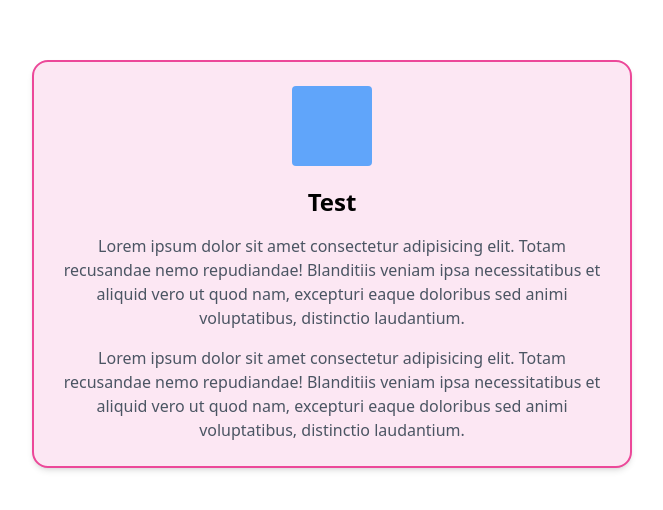
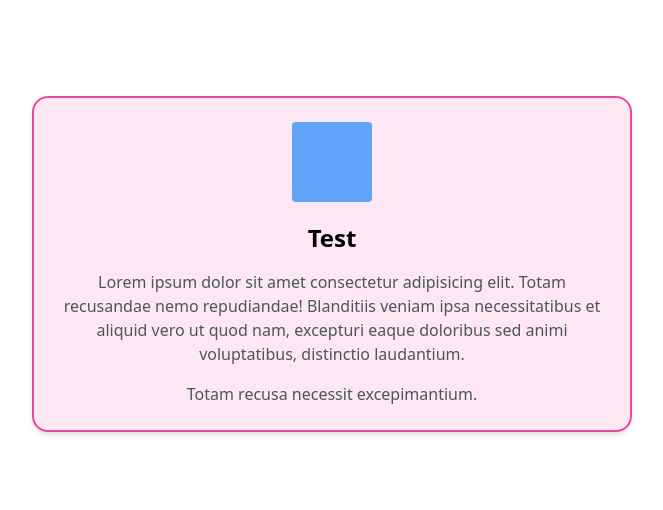
Before and after one commit to howa9999-coder/testWithTailwind, a plain HTML site: page index.html in a window 1280 px wide. Shown: the part 136-646 px from the top of the page, without its empty margins (308-971 px from the left). Drawn offline with nearby package versions, Linux system fonts and the light colour scheme.

Commit message:
Update index.html

```diff
--- a/index.html
+++ b/index.html
@@ -7,11 +7,11 @@
 </head>
 <body>
     <div class="flex flex-col items-center justify-center min-h-screen">
-        <div class="p-6 sm:bg-pink-100 border-2 border-black sm:border-pink-500 bg-pink-200 sm:w-[600px] w-[400px] sm:rounded-2xl rounded-lg shadow-md">
+        <div class="p-6 sm:bg-pink-100 border-2 border-black sm:border-pink-500 bg-pink-200 sm:w-[600px] w-[250px] sm:rounded-2xl rounded-lg shadow-md">
             <div class="w-[80px] h-[80px] m-[auto] mb-[20px] sm:rounded rounded-full bg-blue-400"></div>
             <h1 class="text-2xl font-bold text-center">Test </h1>
           <p class="mt-4 text-gray-600 text-center">Lorem ipsum dolor sit amet consectetur adipisicing elit. Totam recusandae nemo repudiandae! Blanditiis veniam ipsa necessitatibus et aliquid vero ut quod nam, excepturi eaque doloribus sed animi voluptatibus, distinctio laudantium.</p>
-          <p class="mt-4 text-gray-600 text-center">Lorem ipsum dolor sit amet consectetur adipisicing elit. Totam recusandae nemo repudiandae! Blanditiis veniam ipsa necessitatibus et aliquid vero ut quod nam, excepturi eaque doloribus sed animi voluptatibus, distinctio laudantium.</p>
+          <p class="mt-4 text-gray-600 text-center"> Totam recusa necessit excepimantium.</p>
         </div>
       </div>
 
```
